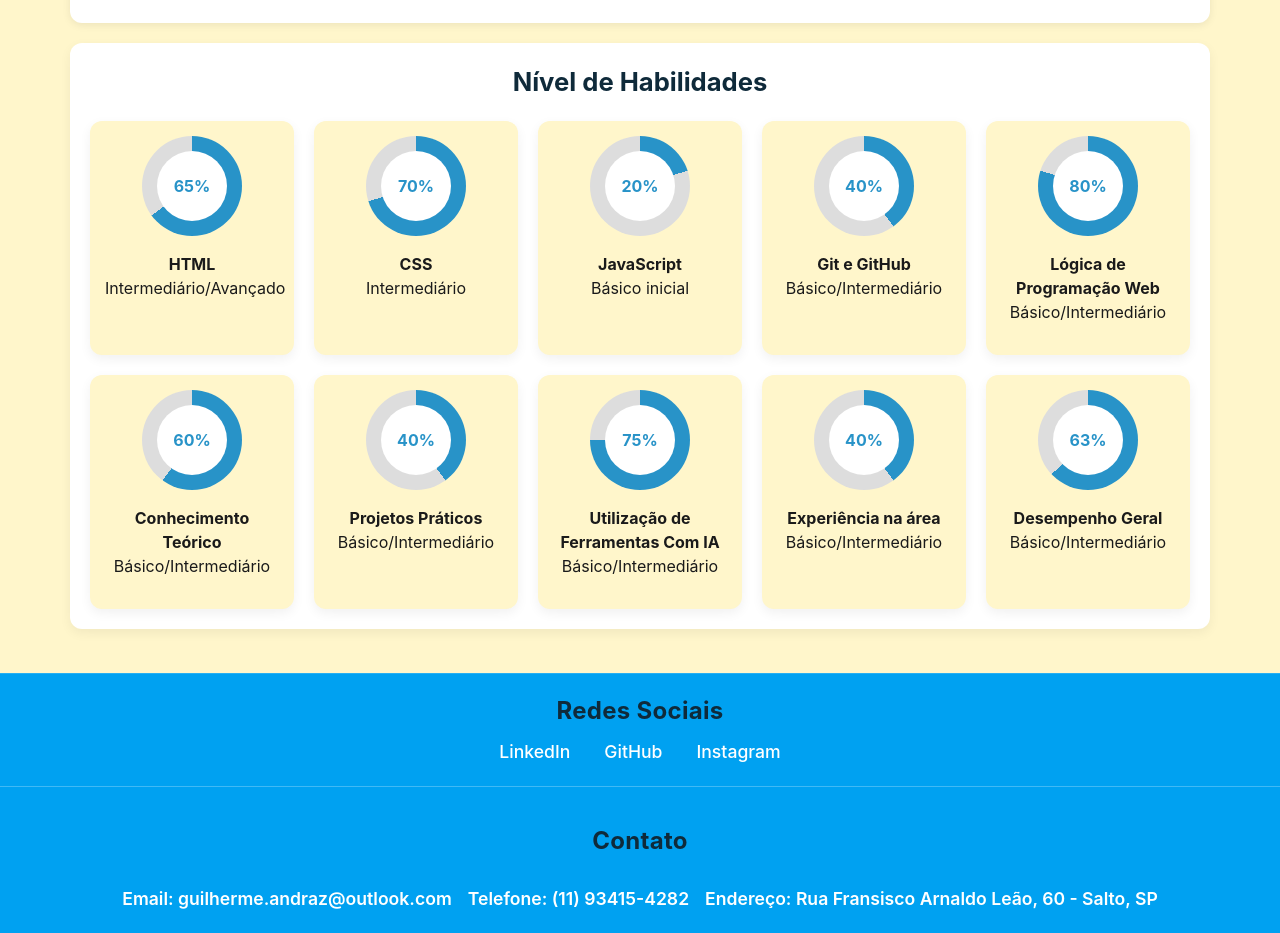
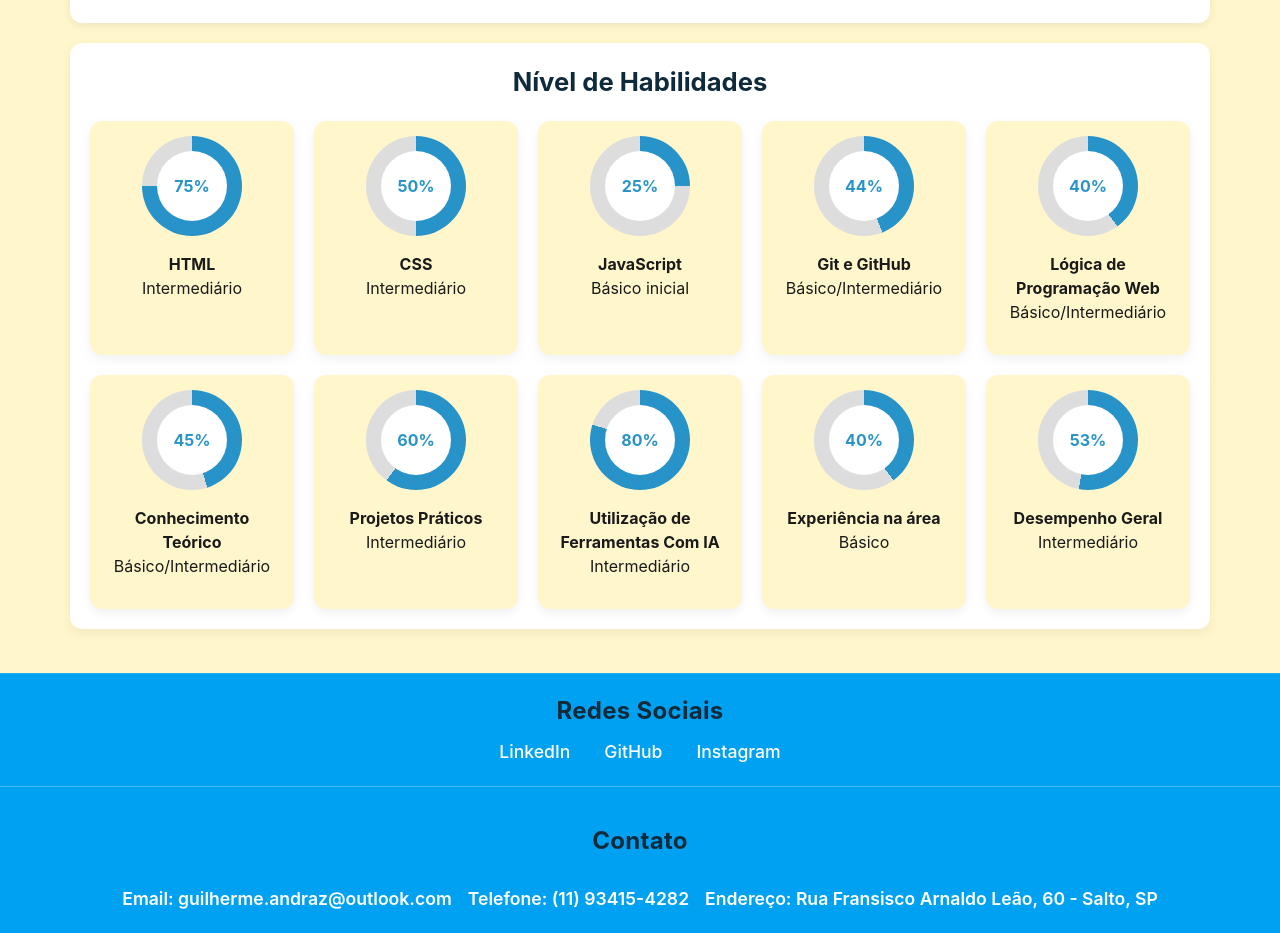
Before and after one commit to guiguix7/Meu-Curriculo, a plain HTML site: page index.html in a window 1280 px wide. Shown: the part 1420-2353 px from the top of the page. Drawn offline with Linux system fonts and the light colour scheme.

Commit message:
Update skill levels in index.html

```diff
--- a/index.html
+++ b/index.html
@@ -104,44 +104,44 @@
             <h2>Nível de Habilidades</h2>
             <div class="skills-container">
                 <div class="skill">
-                    <div class="circle" style="--percent:65" data-label="65%"></div>
-                    <p><strong>HTML</strong><br>Intermediário/Avançado</p>
+                    <div class="circle" style="--percent:75" data-label="75%"></div>
+                    <p><strong>HTML</strong><br>Intermediário</p>
                 </div>
                 <div class="skill">
-                    <div class="circle" style="--percent:70" data-label="70%"></div>
+                    <div class="circle" style="--percent:50" data-label="50%"></div>
                     <p><strong>CSS</strong><br>Intermediário</p>
                 </div>
                 <div class="skill">
-                    <div class="circle" style="--percent:20" data-label="20%"></div>
+                    <div class="circle" style="--percent:25" data-label="25%"></div>
                     <p><strong>JavaScript</strong><br>Básico inicial</p>
                 </div>
                 <div class="skill">
-                    <div class="circle" style="--percent:40" data-label="40%"></div>
+                    <div class="circle" style="--percent:44" data-label="44%"></div>
                     <p><strong>Git e GitHub</strong><br>Básico/Intermediário</p>
                 </div>
                 <div class="skill">
-                    <div class="circle" style="--percent:80" data-label="80%"></div>
+                    <div class="circle" style="--percent:40" data-label="40%"></div>
                     <p><strong>Lógica de Programação Web</strong><br>Básico/Intermediário</p>
                 </div>
                 <div class="skill">
-                    <div class="circle" style="--percent:60" data-label="60%"></div>
+                    <div class="circle" style="--percent:45" data-label="45%"></div>
                     <p><strong>Conhecimento Teórico</strong><br>Básico/Intermediário</p>
                 </div>
                 <div class="skill">
-                    <div class="circle" style="--percent:40" data-label="40%"></div>
-                    <p><strong>Projetos Práticos</strong><br>Básico/Intermediário</p>
+                    <div class="circle" style="--percent:60" data-label="60%"></div>
+                    <p><strong>Projetos Práticos</strong><br>Intermediário</p>
                 </div>
                 <div class="skill">
-                    <div class="circle" style="--percent:75" data-label="75%"></div>
-                    <p><strong>Utilização de Ferramentas Com IA</strong><br>Básico/Intermediário</p>
+                    <div class="circle" style="--percent:80" data-label="80%"></div>
+                    <p><strong>Utilização de Ferramentas Com IA</strong><br>Intermediário</p>
                 </div>
                 <div class="skill">
                     <div class="circle" style="--percent:40" data-label="40%"></div>
-                    <p><strong>Experiência na área</strong><br>Básico/Intermediário</p>
+                    <p><strong>Experiência na área</strong><br>Básico</p>
                 </div>
                 <div class="skill">
-                    <div class="circle" style="--percent:63" data-label="63%"></div>
-                    <p><strong>Desempenho Geral</strong><br>Básico/Intermediário</p>
+                    <div class="circle" style="--percent:53" data-label="53%"></div>
+                    <p><strong>Desempenho Geral</strong><br>Intermediário</p>
                 </div>
             </div>
         </div>
```
